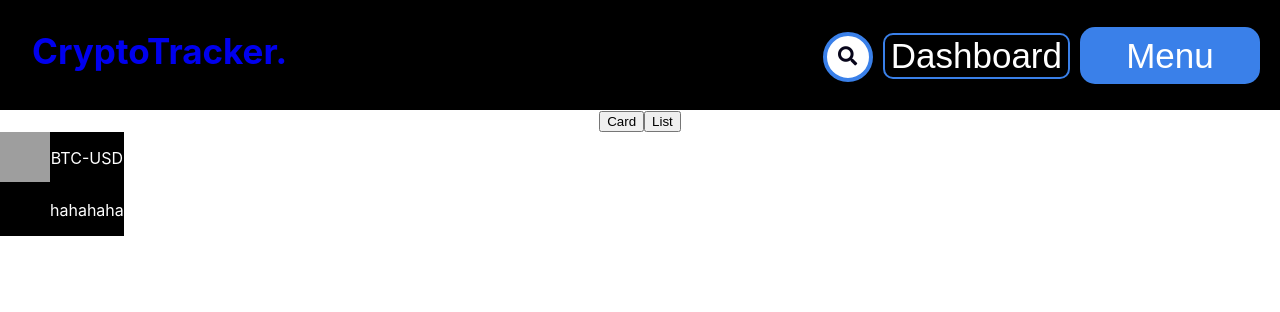
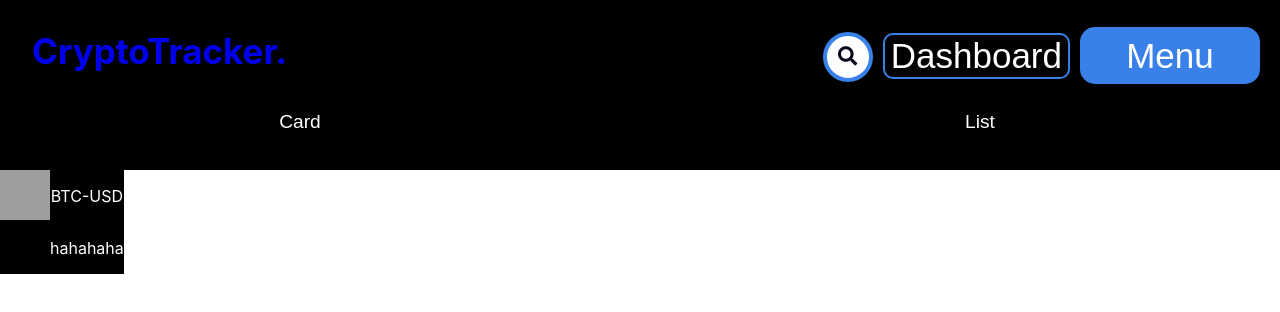
Before and after one commit to prashantcodehub/newtest, a React (Create React App) app: page / in a window 1280 px wide. Shown: the top 312 px of the page. Built offline with nearby package versions, Linux system fonts and the light colour scheme; grey boxes are pictures that could not be loaded.

Commit message:
CardOrList changes

```diff
--- a/src/Components/NavBar/Navbar.js
+++ b/src/Components/NavBar/Navbar.js
@@ -59,7 +59,6 @@ const Navbar = () => {
                 Compare
               </button>
             </li>
-            {/* <li><button type="button" className='item'>Something else here</button></li> */}
           </ul>
         </div>
       </div>
--- a/src/Components/ViewTypeSelector/CardOrList.css
+++ b/src/Components/ViewTypeSelector/CardOrList.css
@@ -1,15 +1,36 @@
 .Cardorlist-contaner{
     background-color: black;
     color: blue;
-    width: 100%;
-    height: 50px;
+    height: 60px;
+    padding-left: 50px;
+    padding-right: 50px;
+    display: flex;
     justify-content: space-between;
+    box-sizing: border-box;
 }
 
-.card-button ,.list-button{
-    border: 0px;
+.card-button {
+    margin: 0px;
+    border-top: 0px;
+    border-left: 0px;
+    border-right: 0px;
+    border-bottom: 0px;
+    width: fit-content;
     background-color: black;
     color: white;
     font-size: larger;
+    width: 500px;
+}
 
+.list-button {
+    margin: 0px;
+    border-top: 0px;
+    border-left: 0px;
+    border-right: 0px;
+    border-bottom: 0px;
+    width: fit-content;
+    background-color: black;
+    color: white;
+    font-size: larger;
+    width: 500px;
 }
--- a/src/Components/ViewTypeSelector/Cardorlist.js
+++ b/src/Components/ViewTypeSelector/Cardorlist.js
@@ -1,12 +1,51 @@
-import React from 'react'
-//import "./CardOrList.css"
+import React from "react";
+import "./CardOrList.css";
 const Cardorlist = () => {
+  let cardStyleobj = {
+    a: "52",
+  };
+  console.log("before function " + cardStyleobj.a);
+
+  const buttonStyle = (CL) => {
+    // let viewTypeButton_card = document.getElementsByClassName("card-button");
+    // let A = document.getElementsByClassName("card-button");
+    // A.style.borderColor = "green";
+    cardStyleobj = {
+      a: "66",
+    };
+
+    console.log("in the function " + cardStyleobj.a);
+  };
+
+  console.log("after function is writen" + cardStyleobj.a);
   return (
-    <div className='Cardorlist-contaner'>
-        <button className='card-button'> Card </button>
-        <button className='list-button'> List </button>
+    <div className="Cardorlist-contaner">
+      <div>
+        <button
+          className="card-button"
+          // style={cardStyleobj}
+          onClick={() => {
+            buttonStyle("card-button");
+          }}
+        >
+          Card
+        </button>
+        <span className="cardButtonBottemBoerder"></span>
+      </div>
+      <div>
+        <button
+          className="list-button"
+          onClick={() => {
+            buttonStyle("list-button");
+          }}
+        >
+          {" "}
+          List{" "}
+        </button>
+        <span className="listButtonBottemBoerder"></span>
+      </div>
     </div>
-  )
-}
+  );
+};
 
-export default Cardorlist
+export default Cardorlist;
```
